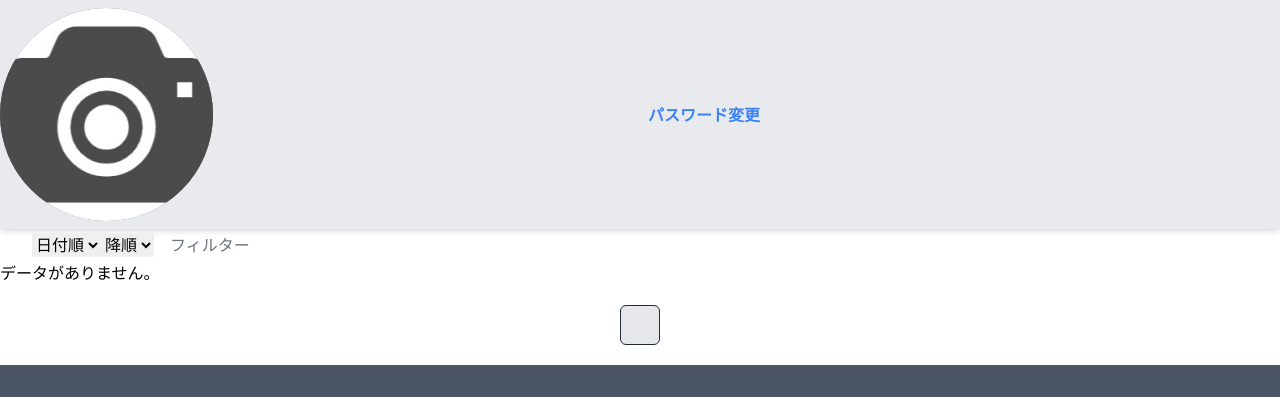
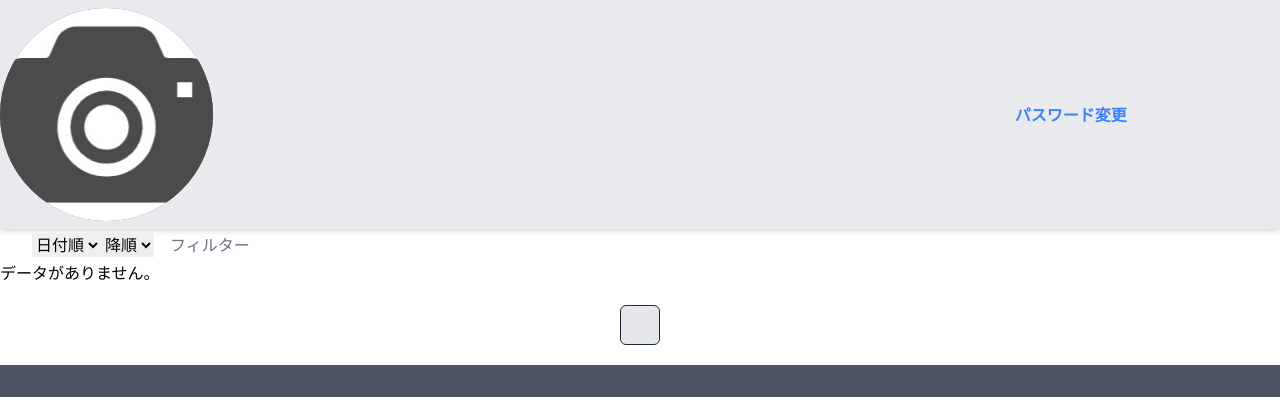
Before and after one commit to Sansyou47/kd-develop-2024-team-A, a Flask app: template python/app/templates/mypage.html in a window 1280 px wide. Shown: the part 88-508 px from the top of the page. Run offline with Flask 3, Linux system fonts and the light colour scheme; the template is opened without the code that fills it, so the values that code supplies are empty.

Commit message:
パスワード変更位置変更

```diff
--- a/python/app/templates/mypage.html
+++ b/python/app/templates/mypage.html
@@ -21,7 +21,7 @@
                     <img src="../static/images/CameraIcon.jpeg" alt="アイコン画像" class="rounded-full">
                 </h1>
                 <!-- 要素を縦に配置 -->
-                <div class="flex-col items-center my-auto w-1/3 ml-2 ">
+                <div class="flex-col items-center my-auto w-1/2 ml-2 ">
 
                     <nobr>
                         <h2 class="text-[8vw] font-semibold overflow-x-auto overflow-y-hidden">
@@ -35,7 +35,7 @@
                 </div>
 
                 <!-- /signupに飛ぶ -->
-                <a href="/signup" class="my-auto text-[5vw] text-blue-500 font-bold ">
+                <a href="/signup" class="mx-auto my-auto text-[5vw] text-blue-500 font-bold ">
                     パスワード変更
                 </a>
 
```
